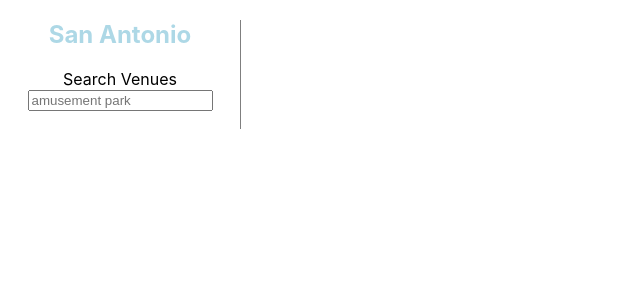
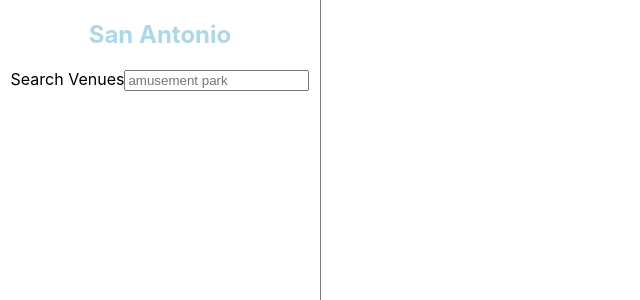
Before and after one commit to JS-goose/neighborhood-map-react, a React (Create React App) app: page / in a window 1280 px wide. Shown: the top 300 px of the page, without its empty margins (0-640 px from the left). Built offline with nearby package versions, Linux system fonts and the light colour scheme; no server answers.

Commit message:
Reverting changes to merge before I mess this up

```diff
--- a/src/App.js
+++ b/src/App.js
@@ -2,13 +2,13 @@ import React, { Component } from 'react';
 import './App.css';
 import Map from './components/Map'
 import axios from 'axios';
-// import Sidebar from './components/Sidebar'
+import Sidebar from './components/Sidebar'
 
 class App extends Component {
   render() {
     return (
       <div className="App">
-        {/* <Sidebar {...this.state}/> */}
+        <Sidebar {...this.state}/>
         <Map {...this.state}/>
       </div>
     );
--- a/src/components/Map.js
+++ b/src/components/Map.js
@@ -106,7 +106,7 @@ class Map extends Component {
   render() {
     return (
       <main id="main">
-        <Sidebar {...this.state} />
+        {/* <Sidebar {...this.state} /> */}
         <div role="application" aria-hidden="true" id="map" />
       </main>
     );
```
